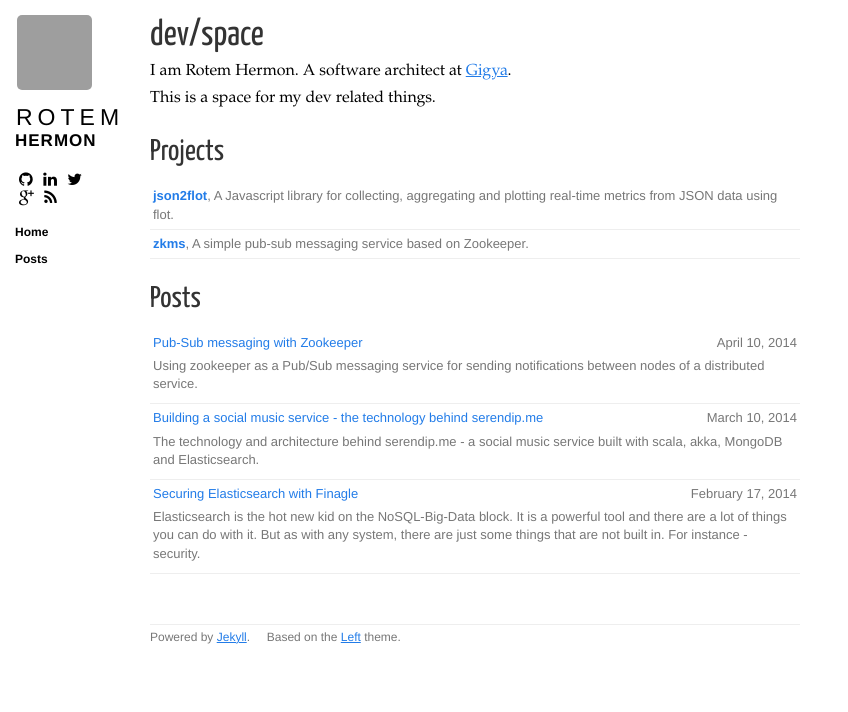
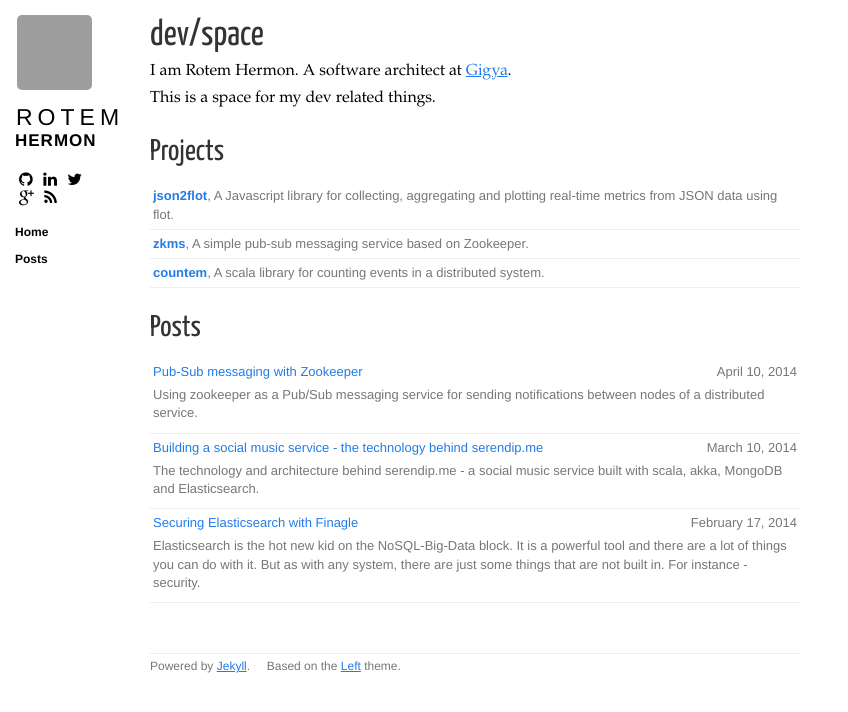
Before and after one commit to rore/rore.github.com, a Jekyll site: the page built from index.html, in a window 1280 px wide, cut to the strip 0-712 px from the top of the page. Shown: the whole strip, without its empty margins (0-848 px from the left). Built offline with Jekyll 4.4.1, drawn with Linux system fonts in a browser that asks for light colours; nearby versions of some CDN libraries; Markdown is read by kramdown in place of the engine named in the settings; grey boxes are pictures that could not be loaded.

Commit message:
updated projects

```diff
--- a/index.html
+++ b/index.html
@@ -17,6 +17,9 @@ This is a space for my dev related things.
     <li>
       <a href="https://github.com/rore/zkms" target="_blank"><b>zkms</b></a>, A simple pub-sub messaging service based on Zookeeper.
     </li>
+    <li>
+      <a href="https://github.com/rore/countem" target="_blank"><b>countem</b></a>, A scala library for counting events in a distributed system.
+    </li>
   </ul>
 
 <h2>Posts</h2>
```
